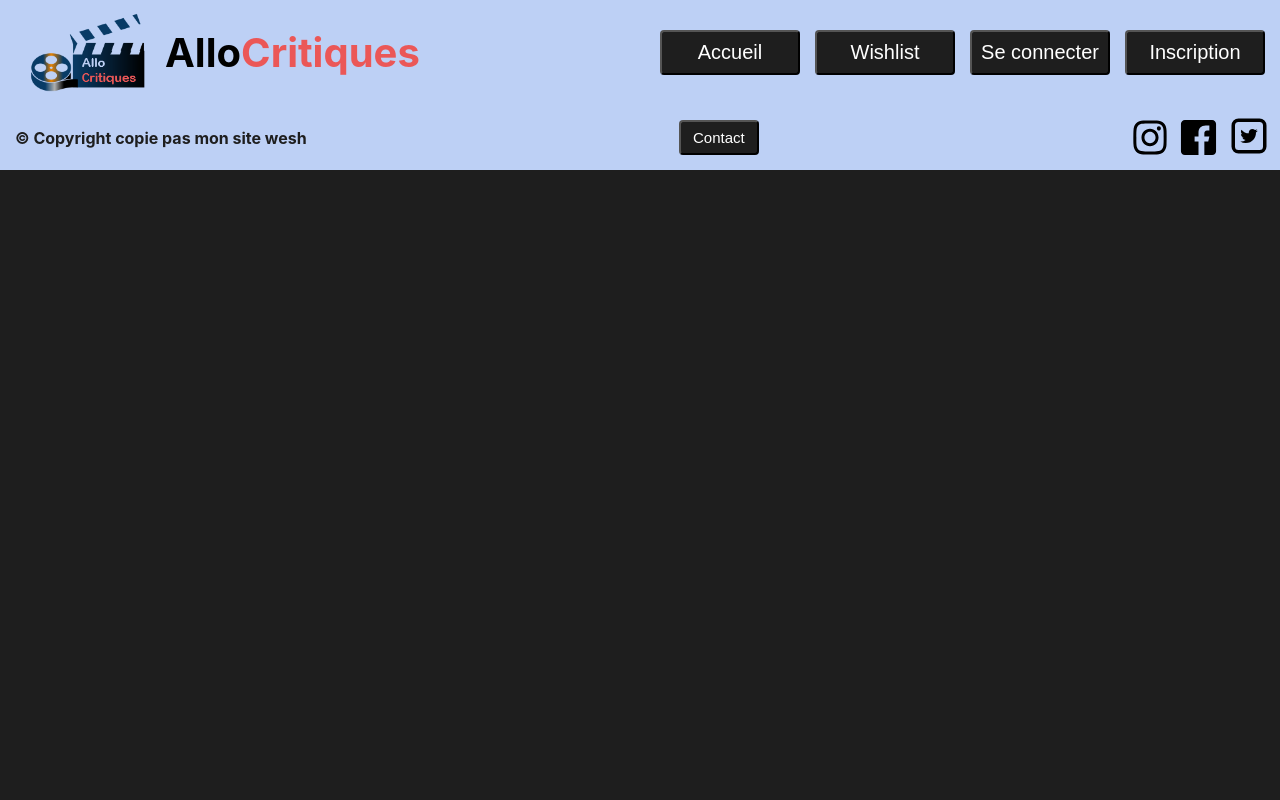
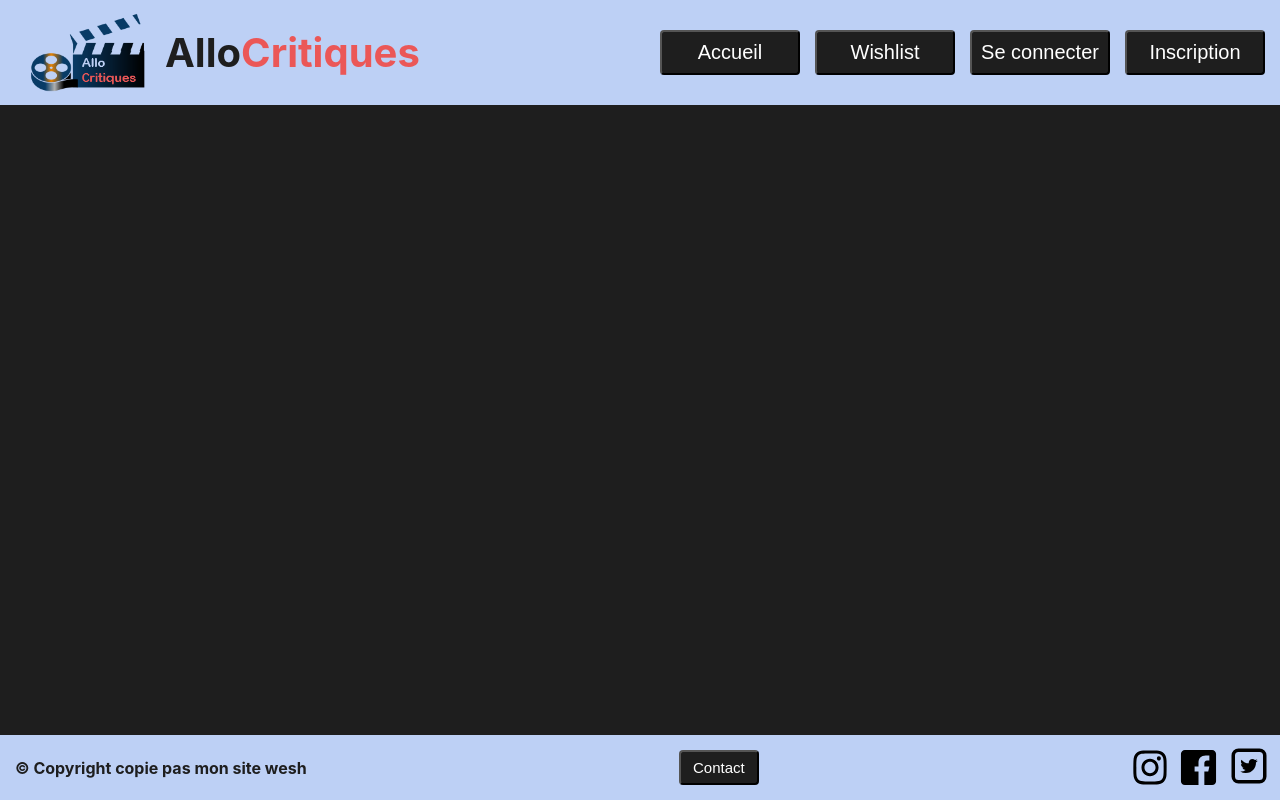
Before and after one commit to Mitaka16/AlloCritiques, a React (Create React App) app: page / in a window 1280 px wide. Built offline with nearby package versions, Linux system fonts and the light colour scheme.

Commit message:
Positionnement Footer, bas de page

```diff
--- a/src/App.css
+++ b/src/App.css
@@ -1,8 +1,9 @@
 body {
   background-color: #1e1e1e;
+  color: #1E1E1E;
   margin: 0;
   padding: 0;
-  height: 100vh;
+  height: 100%;
 }
 
 /*
--- a/src/Header_Footer/footer.css
+++ b/src/Header_Footer/footer.css
@@ -1,9 +1,9 @@
 footer {
-  background-color: #bdd0f5;
+  background-color: #BDD0F5;
   height: 65px;
   width: 100%;
-  position: relative;
-  margin-bottom: 0;
+  position: fixed;
+  bottom: 0;
 }
 
 .Footer {
```
